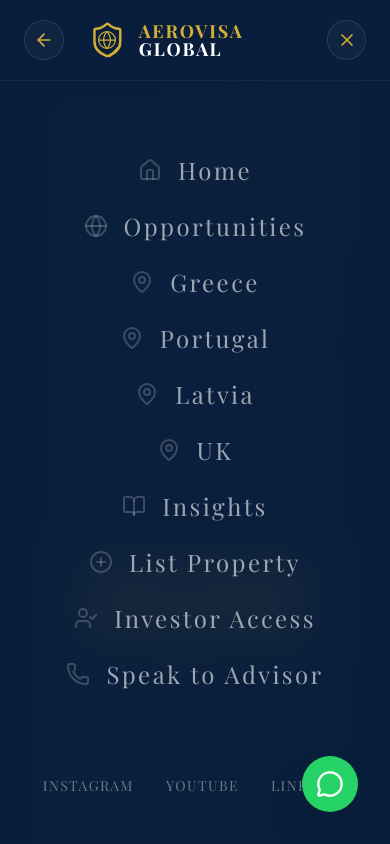
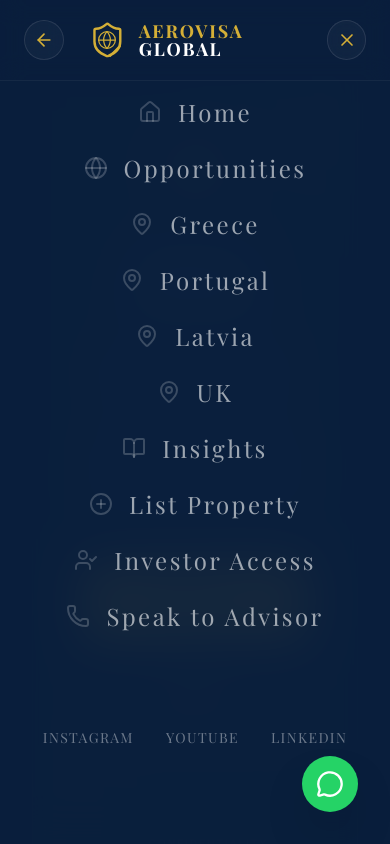
Before and after one commit to sandeshshende2000/AEROVISA, a React (Vite) app: page /thank-you in a window 390 px wide. Both pictures are taken after a click on the button 346 px from the left and 40 px from the top of the page. Shown: the top 844 px of the page. Built offline with nearby package versions, Linux system fonts and the light colour scheme; a web font is replaced by a local one.

Commit message:
feat: Enhance mobile navigation and metadata
Update the application's name in metadata to be more descriptive.
Refactor the mobile navigation menu to improve its layout and ensure proper scrolling for a better user experience on smaller screens.

```diff
--- a/metadata.json
+++ b/metadata.json
@@ -1,5 +1,5 @@
 {
-  "name": "AeroVisa Global",
+  "name": "AeroVisa Global | Luxury Real Estate & Investment Opportunities",
   "description": "Explore off-market luxury properties, hotels, villas, and investment opportunities across Europe. Trusted by global investors and HNI clients.",
   "requestFramePermissions": []
 }
--- a/src/components/Navbar.tsx
+++ b/src/components/Navbar.tsx
@@ -65,9 +65,10 @@
             animate={{ opacity: 1, x: 0 }}
             exit={{ opacity: 0, x: '100%' }}
             transition={{ type: 'spring', damping: 25, stiffness: 200 }}
-            className="fixed inset-0 z-40 bg-luxury-navy/95 backdrop-blur-xl flex flex-col items-center justify-center"
+            className="fixed inset-0 z-40 bg-luxury-navy/95 backdrop-blur-xl overflow-y-auto max-h-screen"
           >
-            <nav className="flex flex-col items-center gap-6">
+            <div className="min-h-full flex flex-col items-center justify-center py-24 px-6">
+              <nav className="flex flex-col items-center gap-6 mb-16">
                 {menuItems.map((item, index) => (
                   <motion.div
                     key={item.name}
@@ -89,10 +90,11 @@
                 ))}
               </nav>
 
-            <div className="absolute bottom-12 flex gap-8 text-white/40 font-serif text-sm tracking-widest uppercase">
+              <div className="flex gap-8 text-white/40 font-serif text-sm tracking-widest uppercase mt-auto">
                 <a href="#" className="hover:text-luxury-gold transition-colors">Instagram</a>
                 <a href="#" className="hover:text-luxury-gold transition-colors">YouTube</a>
                 <a href="#" className="hover:text-luxury-gold transition-colors">LinkedIn</a>
+              </div>
             </div>
           </motion.div>
         )}
```
Lines whose indentation alone changed are shown as unchanged.
